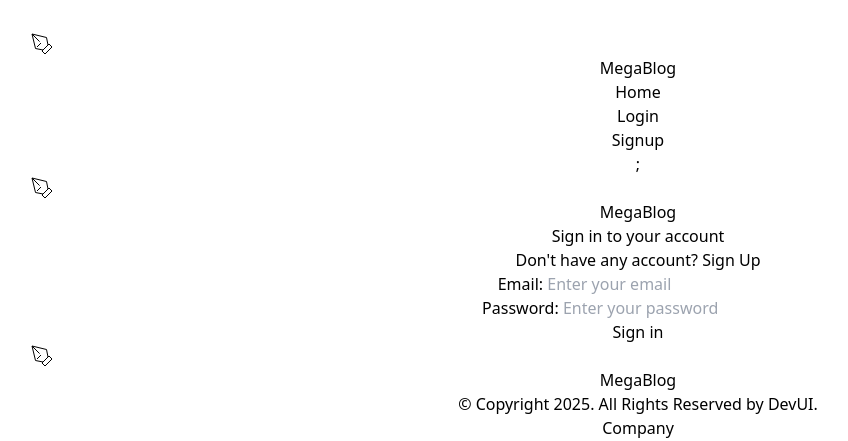
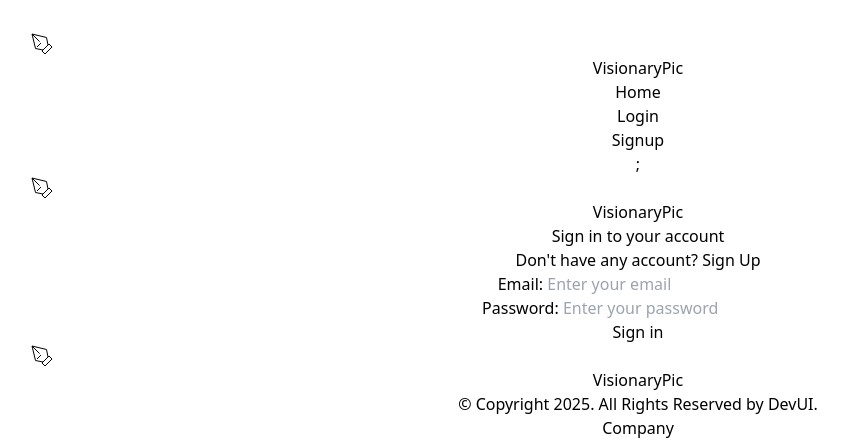
Before and after one commit to 10Vaibhav/MegaBlog-With-AppWrite, a React (Vite) app: page /login in a window 1280 px wide. Shown: the top 441 px of the page, without its empty margins (2-850 px from the left). Built offline with nearby package versions, Linux system fonts and the light colour scheme; no server answers.

Commit message:
Change it's Logo

```diff
--- a/index.html
+++ b/index.html
@@ -5,7 +5,7 @@
   <meta charset="UTF-8" />
   <link rel="icon" type="image/svg+xml" href="/vite.svg" />
   <meta name="viewport" content="width=device-width, initial-scale=1.0" />
-  <title>Vite + React</title>
+  <title>Visionary Pic</title>
 </head>
 
 <body class="bg-green-100">
--- a/src/components/Logo.jsx
+++ b/src/components/Logo.jsx
@@ -19,8 +19,8 @@ function Logo({width = "100px"}) {
                 <path d="M11 11l-4 4"></path>
             </svg>
             <div className="text-3xl font-bold">
-                <span className="text-violet-900">Mega</span>
-                <span className="text-gray-800">Blog</span>
+                <span className="text-violet-900">Visionary</span>
+                <span className="text-gray-800">Pic</span>
             </div>
         </div>
     )
```
